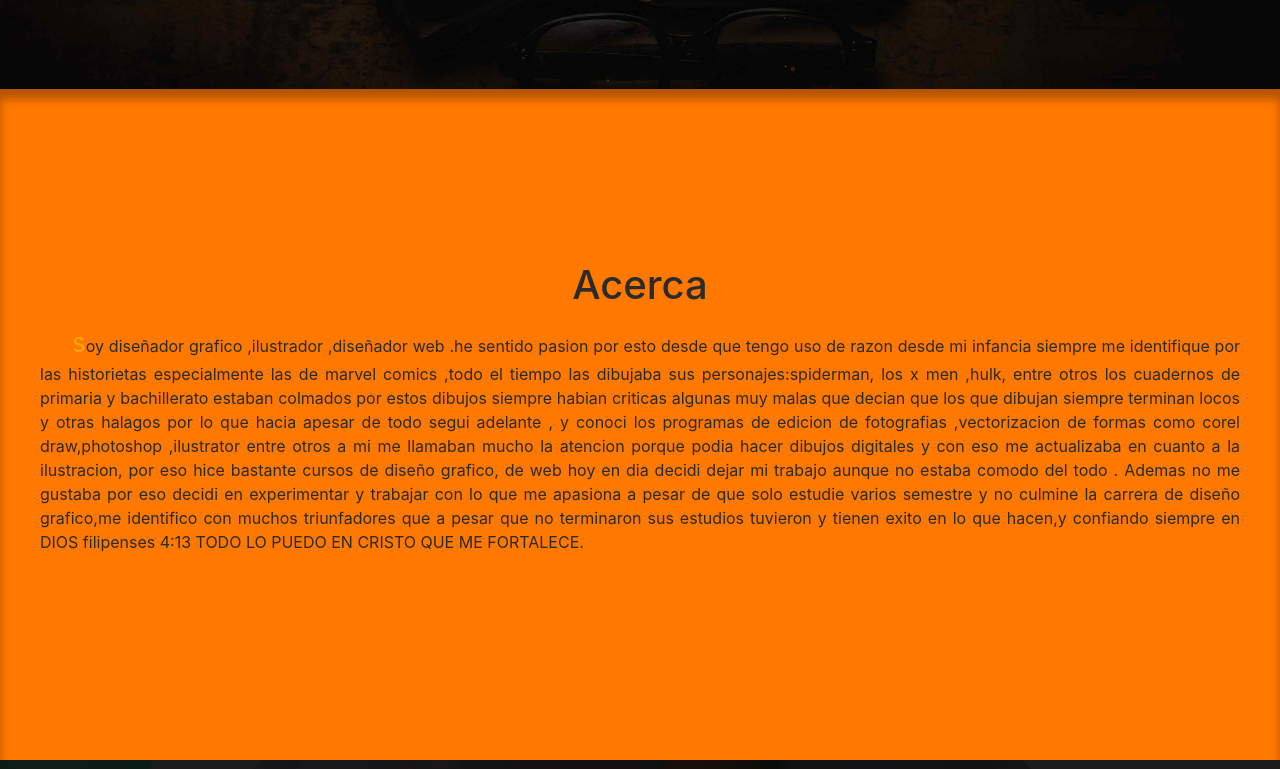
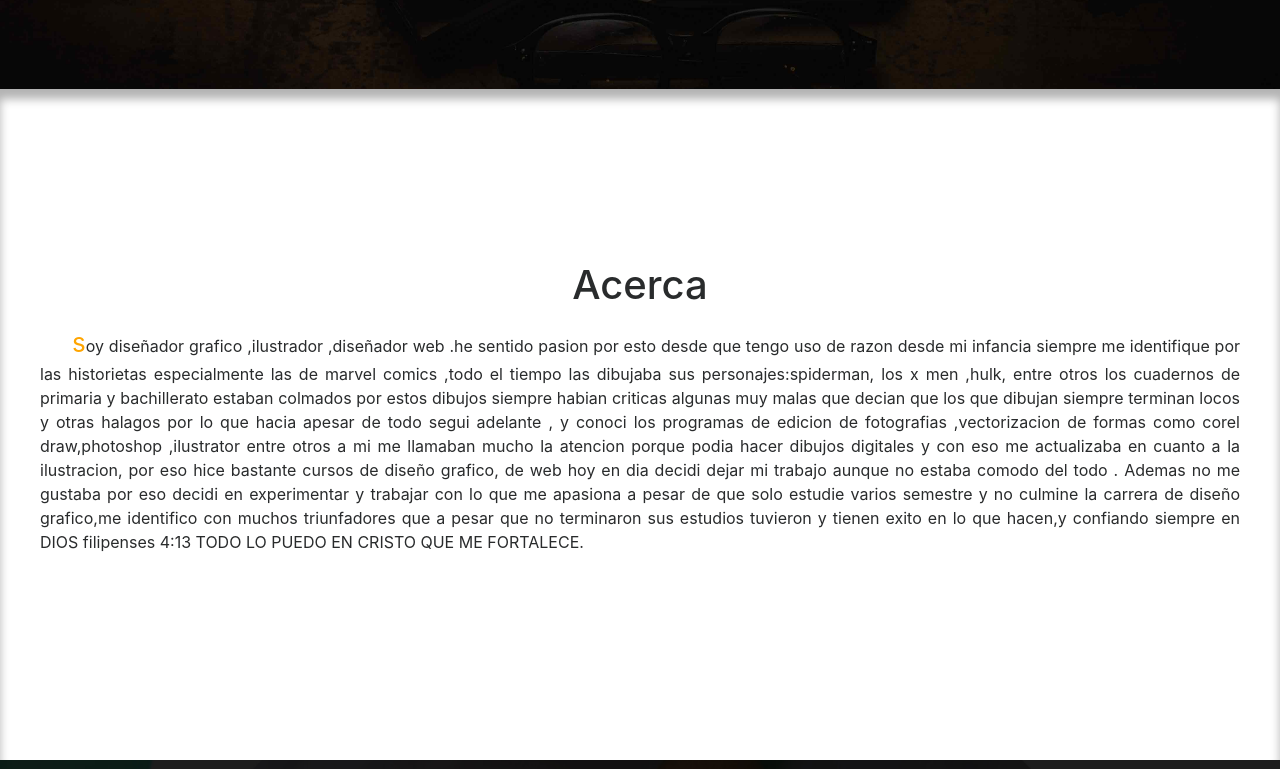
Before and after one commit to jesuschule/chdisenos, a plain HTML site: page chdiseños/index.html in a window 1280 px wide. Shown: the part 711-1480 px from the top of the page. Drawn offline with Linux system fonts and the light colour scheme.

Commit message:
chdisenos
chdisenos

```diff
--- a/chdiseños/css/principal.css
+++ b/chdiseños/css/principal.css
@@ -70,7 +70,7 @@ article.row{background-color:gray; }
 .cajas p{text-align:center; }
 .cajas{display:flex;flex-direction:column;align-items:center;margin:.8rem;color:white;border:1px solid white;border-radius:.25rem;padding:.2rem;overflow:hidden; width:100%;height:200px;;      }
 .cajas h6,p{width:100%; }
-#acerca{width:100%;margin:auto;-webkit-box-shadow: inset 0px 10px 10px rgba(0,0,0,0.3);-moz-box-shadow: inset 0px 10px 10px rgba(0,0,0,0.3);-ms-box-shadow: inset 0px 10px 10px rgba(0,0,0,0.3);-o-box-shadow: inset 0px 10px 10px rgba(0,0,0,0.3);box-shadow: inset 0px 10px 10px rgba(0,0,0,0.3);    background-color: #ff7800;background-attachment: fixed;   }
+#acerca{width:100%;margin:auto;-webkit-box-shadow: inset 0px 10px 10px rgba(0,0,0,0.3);-moz-box-shadow: inset 0px 10px 10px rgba(0,0,0,0.3);-ms-box-shadow: inset 0px 10px 10px rgba(0,0,0,0.3);-o-box-shadow: inset 0px 10px 10px rgba(0,0,0,0.3);box-shadow: inset 0px 10px 10px rgba(0,0,0,0.3);    background-color:white;background-attachment: fixed;   }
 #acerca p{padding-top:8px; }
 #clientes{height: auto;   }
 #clientes img{width:60%; }
```
